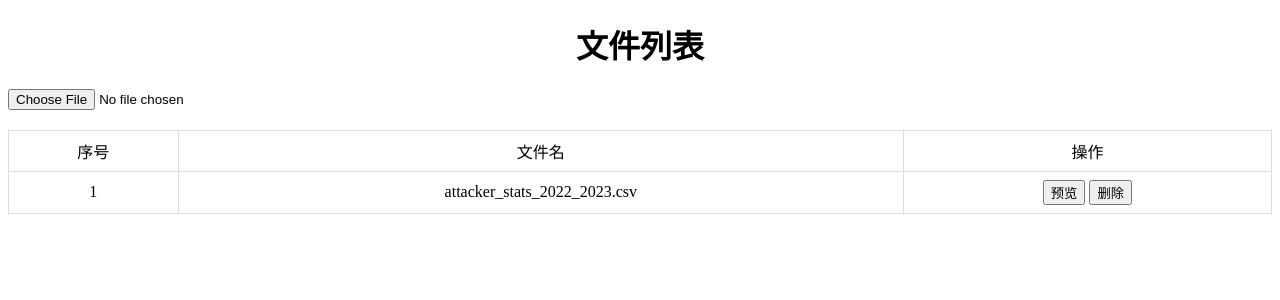
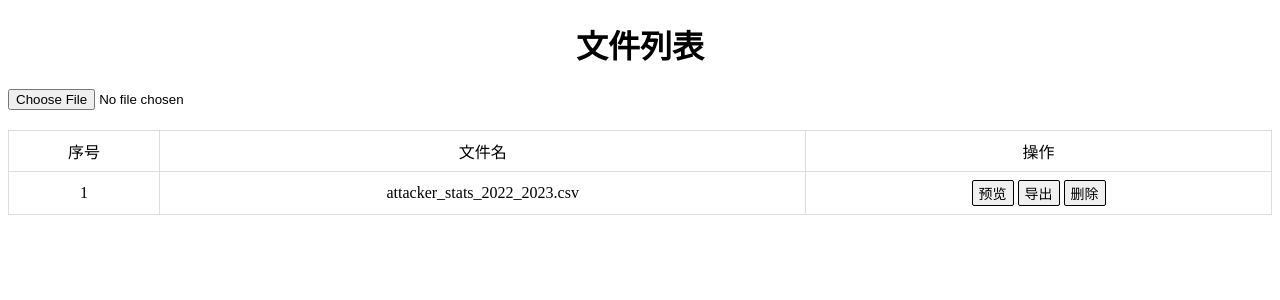
Before and after one commit to RalLiu/python-experiment, a Flask app: page / in a window 1280 px wide. Shown: the top 300 px of the page. Run offline with Flask 3, Linux system fonts and the light colour scheme; lists and menus that the app fills with data are empty.

Commit message:
v3:add exporting function

```diff
--- a/app.py
+++ b/app.py
@@ -1,4 +1,4 @@
-from flask import Flask,render_template,jsonify,request
+from flask import Flask,render_template,jsonify,request,send_from_directory
 import pandas as pd
 import os
 app=Flask(__name__)
@@ -49,6 +49,9 @@ def preview(filename):
     table_html=df.head(50).to_html(index=False)
     return render_template('preview.html',table=table_html)
 
+@app.route('/data_files/<path:filename>')
+def download_file(filename):
+    return send_from_directory('data_files', filename, as_attachment=True)
 
 if __name__=='__main__':
     if not os.path.exists(app.config['DATA_FOLDER']):
--- a/static/js/table.js
+++ b/static/js/table.js
@@ -9,7 +9,7 @@ document.getElementById('add_data').addEventListener('change',function(e){
     let instruction=new_row.insertCell(2);
     count.innerHTML=length;
     filename.innerHTML=file.name;
-    instruction.innerHTML="<button onclick='preview_row(this)'>预览</button> <button onclick='delete_row(this)'>删除</button>"
+    instruction.innerHTML=`<button onclick='preview_row(this)' class='button-like'>预览</button> <a href='/data_files/${file.name}' download='${file.name}' class='button-like'>导出</a> <button onclick='delete_row(this)' class='button-like'>删除</button>`;
     const formData=new FormData();
     formData.append('file',file);
     fetch('/api/save_file',{
--- a/templates/mainframe.html
+++ b/templates/mainframe.html
@@ -16,6 +16,21 @@
             padding: 8px;
             font-weight: normal;
         }
+        .button-like {
+            display: inline-block;
+            font-size: 14px;
+            padding: 2px 6px;
+            border: 1px solid #000000;
+            border-radius: 2px;
+            background-color: #f0f0f0;
+            color: black;
+            text-decoration: none;
+            cursor: default;
+            font-family: sans-serif;
+        }
+        .button-like:active {
+            background-color: #e0e0e0;
+        }
     </style>
 </head>
 <body>
@@ -32,7 +47,7 @@
             <tr>
                 <th>{{loop.index}}</th>
                 <th>{{name}}</th>
-                <th><button onclick='preview_row(this)'>预览</button> <button onclick='delete_row(this)'>删除</button></th>
+                <th><button onclick='preview_row(this)' class='button-like'>预览</button> <a href='/data_files/{{name}}' download='{{name}}' class="button-like">导出</a> <button onclick='delete_row(this)' class="button-like">删除</button></th>
             </tr>
             {% endfor %}
         {% endif %}
```
